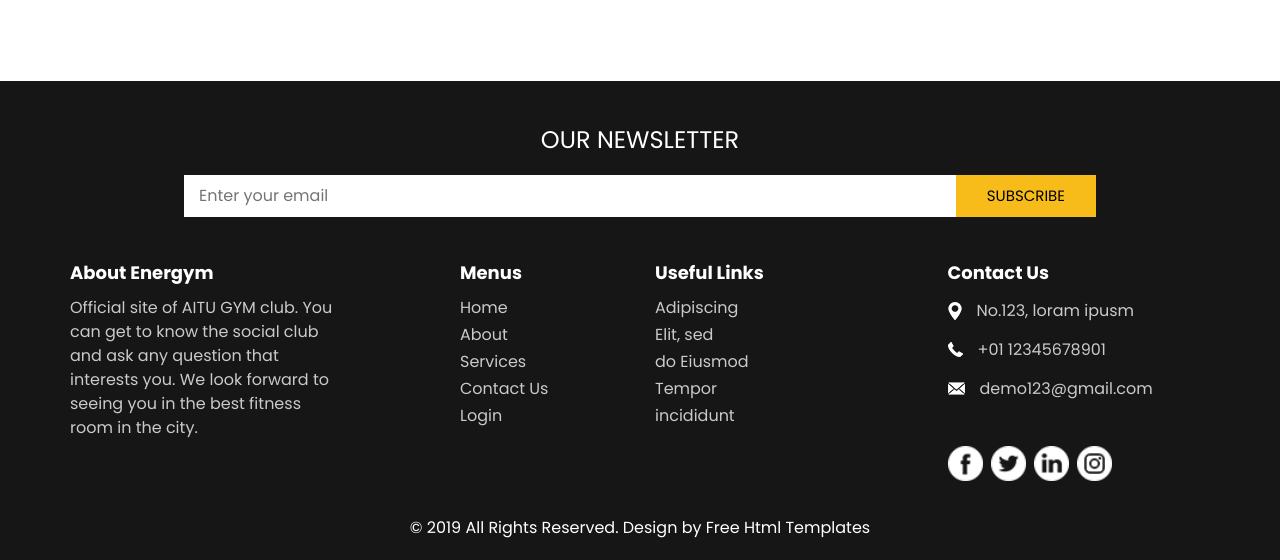
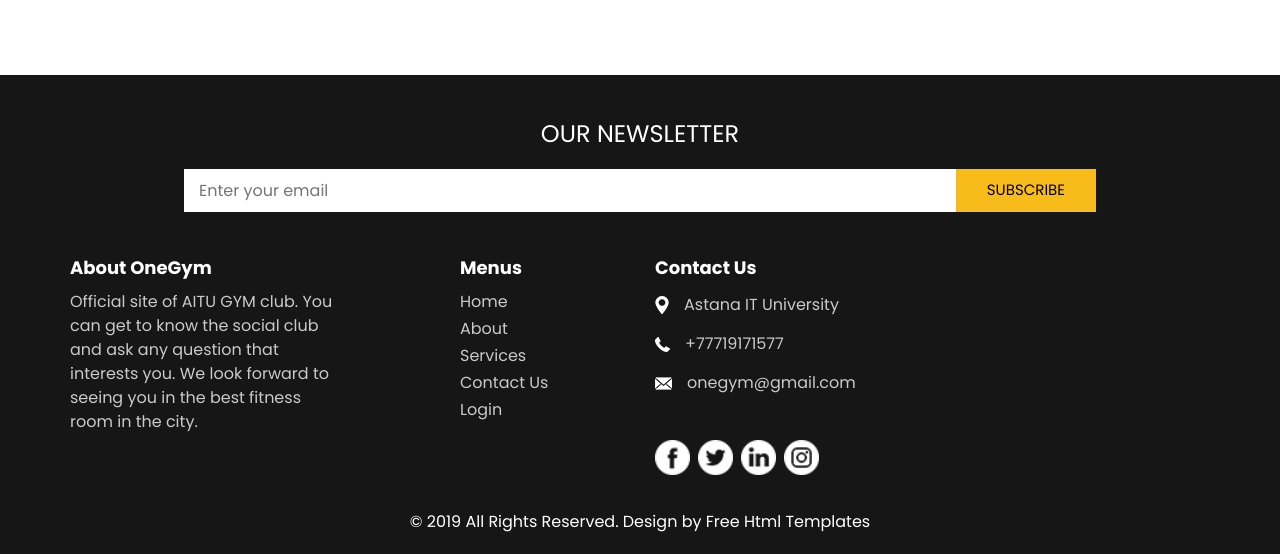
Before and after one commit to DoubleS2xS/WebkaAssik, a plain HTML site: page contact.html in a window 1280 px wide. Shown: the part 735-1295 px from the top of the page. Drawn offline with nearby package versions, Linux system fonts and the light colour scheme; a web font is replaced by a local one.

Commit message:
contack us under

```diff
--- a/contact.html
+++ b/contact.html
@@ -12,7 +12,7 @@
   <meta name="description" content="" />
   <meta name="author" content="" />
 
-  <title>Energym</title>
+  <title>OneGym</title>
 
   <!-- slider stylesheet -->
   <link rel="stylesheet" type="text/css"
@@ -37,9 +37,9 @@
       <div class="container">
         <nav class="navbar navbar-expand-lg custom_nav-container">
           <a class="navbar-brand" href="index.html">
-            <img src="images/logo.png" alt="" />
+            <img src="images/onepiece.jpg" alt="" />
             <span>
-              Energym
+              OneGym
             </span>
           </a>
           <div class="contact_nav" id="">
@@ -166,7 +166,6 @@
 
 
   <!-- info section -->
-
   <section class="info_section layout_padding2-top">
     <div class="container">
       <div class="info_form">
@@ -187,7 +186,7 @@
       <div class="row">
         <div class="col-md-3">
           <h6>
-            About Energym
+            About OneGym
           </h6>
           <p>
             Official site of AITU GYM club. You can get to know the social club and ask any question that interests you. We look forward to seeing you in the best fitness room in the city.
@@ -215,38 +214,7 @@
             </li>
           </ul>
         </div>
-        <div class="col-md-3">
-          <h6>
-            Useful Links
-          </h6>
-          <ul>
-            <li>
-              <a href="">
-                Adipiscing
-              </a>
-            </li>
-            <li>
-              <a href="">
-                Elit, sed
-              </a>
-            </li>
-            <li>
-              <a href="">
-                do Eiusmod
-              </a>
-            </li>
-            <li>
-              <a href="">
-                Tempor
-              </a>
-            </li>
-            <li>
-              <a href="">
-                incididunt
-              </a>
-            </li>
-          </ul>
-        </div>
+
         <div class="col-md-3">
           <h6>
             Contact Us
@@ -254,15 +222,15 @@
           <div class="info_link-box">
             <a href="">
               <img src="images/location-white.png" alt="">
-              <span> No.123, loram ipusm</span>
+              <span> Astana IT University</span>
             </a>
             <a href="">
               <img src="images/call-white.png" alt="">
-              <span>+01 12345678901</span>
+              <span>+77719171577</span>
             </a>
             <a href="">
               <img src="images/mail-white.png" alt="">
-              <span> demo123@gmail.com</span>
+              <span> onegym@gmail.com</span>
             </a>
           </div>
           <div class="info_social">
```
